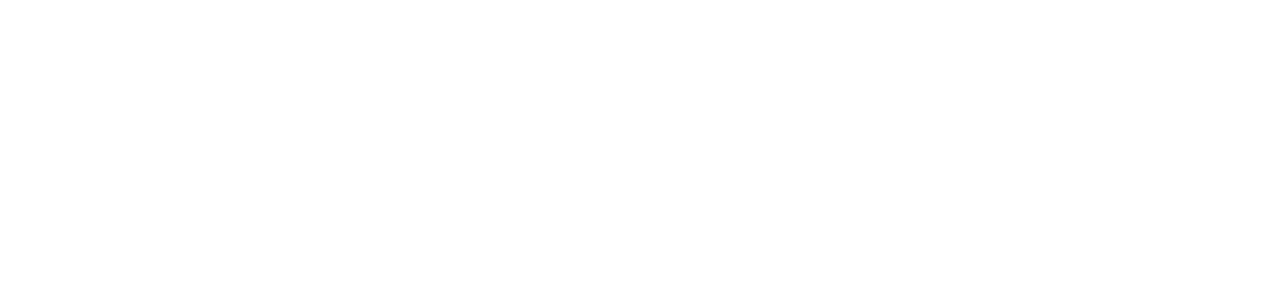
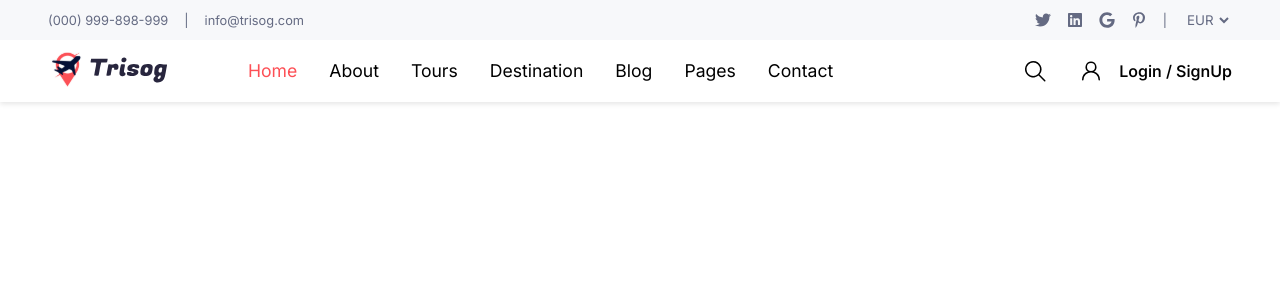
Before and after one commit to ViniciusGR797/trisog, a Next.js app: page /home in a window 1280 px wide. Shown: the top 300 px of the page. Built offline with nearby package versions, Linux system fonts and the light colour scheme.

Commit message:
⛽feat: add header

```diff
--- a/src/components/sections/Header/index.tsx
+++ b/src/components/sections/Header/index.tsx
@@ -0,0 +1,94 @@
+import React from "react";
+import { FaTwitter, FaLinkedin, FaGoogle, FaPinterestP } from "react-icons/fa";
+import { GoSearch, GoPerson } from "react-icons/go";
+import styles from "./styles.module.scss";
+import Image from "next/image";
+import Link from "next/link";
+import { useRouter } from "next/router";
+
+const Header: React.FC = () => {
+  const router = useRouter();
+
+  return (
+    <header className={styles.header}>
+      <div className={styles.contact}>
+        <div className={styles.contactLeft}>
+          <p>(000) 999-898-999</p>
+          <span>|</span>
+          <p>info@trisog.com</p>
+        </div>
+        <div className={styles.contactRight}>
+          <a href="https://x.com" target="_blank" rel="noopener noreferrer">
+            <FaTwitter className={styles.iconSocialMedia} />
+          </a>
+          <a href="https://linkedin.com/" target="_blank" rel="noopener noreferrer">
+            <FaLinkedin className={styles.iconSocialMedia} />
+          </a>
+          <a href="https://google.com" target="_blank" rel="noopener noreferrer">
+            <FaGoogle className={styles.iconSocialMedia} />
+          </a>
+          <a href="https://pinterest.com/" target="_blank" rel="noopener noreferrer">
+            <FaPinterestP className={styles.iconSocialMedia} />
+          </a>
+          <span>|</span>
+          <select className={styles.currencySelect}>
+            <option value="EUR">EUR</option>
+            <option value="USD">USD</option>
+            <option value="BRL">BRL</option>
+          </select>
+        </div>
+      </div>
+
+      <div className={styles.menu}>
+        <Link href="/home">
+          <Image
+            src="/logo.svg"
+            alt="Logo"
+            width={120}
+            height={35}
+            className={styles.logo}
+          />
+        </Link>
+        <nav className={styles.nav}>
+          <ul className={styles.menuBar}>
+            <li className={router.pathname === "/home" ? styles.active : ""}>
+              <Link href="/home">Home</Link>
+            </li>
+            <li className={router.pathname === "/about" ? styles.active : ""}>
+              <Link href="/about">About</Link>
+            </li>
+            <li className={router.pathname === "/tuors" ? styles.active : ""}>
+              <Link href="/tuors">Tours</Link>
+            </li>
+            <li
+              className={
+                router.pathname === "/destination" ? styles.active : ""
+              }
+            >
+              <Link href="/destination">Destination</Link>
+            </li>
+            <li className={router.pathname === "/blog" ? styles.active : ""}>
+              <Link href="/blog">Blog</Link>
+            </li>
+            <li className={router.pathname === "/pages" ? styles.active : ""}>
+              <Link href="/pages">Pages</Link>
+            </li>
+            <li className={router.pathname === "/contact" ? styles.active : ""}>
+              <Link href="/contact">Contact</Link>
+            </li>
+          </ul>
+        </nav>
+
+        <div className={styles.rightIcons}>
+          <GoSearch className={styles.iconMenu} />
+          <Link href="/" className={styles.loginSignup}>
+            <GoPerson className={styles.iconMenu} />
+            <span>Login / SignUp</span>
+          </Link>
+        </div>
+      </div>
+    </header>
+  );
+};
+
+export default Header;
--- a/src/components/sections/Header/styles.module.scss
+++ b/src/components/sections/Header/styles.module.scss
@@ -0,0 +1,138 @@
+.header {
+  position: sticky;
+  top: 0;
+  width: 100%;
+  z-index: 1000;
+
+  display: flex;
+  flex-direction: column;
+  box-shadow: 0 2px 5px rgba(0, 0, 0, 0.1);
+}
+
+.contact {
+  display: flex;
+  justify-content: space-between;
+  padding: 0.7rem 3rem;
+  background-color: var(--secondary-background-color);
+  color: var(--fourth-font-color);
+  font-size: 0.8rem;
+
+  .contactLeft {
+    display: flex;
+    align-items: center;
+    gap: 1rem;
+  }
+
+  .contactRight {
+    display: flex;
+    align-items: center;
+    gap: 1rem;
+
+    a {
+      display: flex;
+      align-items: center;
+
+      .iconSocialMedia {
+        font-size: 1rem;
+
+        &:hover {
+          color: var(--details-color);
+        }
+      }
+    }
+
+    .currencySelect {
+      outline: none;
+      border: none;
+      background-color: var(--secondary-background-color);
+      color: var(--fourth-font-color);
+    }
+  }
+}
+
+.menu {
+  display: flex;
+  flex-direction: row;
+  gap: 4rem;
+  padding: 0.7rem 3rem;
+}
+
+.nav {
+  .menuBar {
+    list-style: none;
+    display: flex;
+    position: relative;
+    padding: 0;
+    margin: 0;
+    overflow: hidden;
+
+    li {
+      display: flex;
+      align-items: center;
+      position: relative;
+      margin: 0 1rem;
+      cursor: pointer;
+
+      a {
+        font-size: 1.1rem;
+        display: block;
+        padding: 0.5rem 0;
+
+        &:hover {
+          text-decoration: none;
+        }
+      }
+
+      &:hover::after {
+        content: "";
+        display: block;
+        height: 4px;
+        background-color: var(--details-color);
+        color: var(--primary-font-color);
+        position: absolute;
+        bottom: 0;
+        left: 0;
+        width: 100%;
+        border-radius: 10px;
+        transition: width 0.5s ease-in-out;
+      }
+
+      &.active a {
+        color: var(--details-color);
+      }
+
+      &:hover::after {
+        animation: expandEffect 0.5s forwards;
+      }
+    }
+  }
+}
+
+@keyframes expandEffect {
+  from {
+    width: 0;
+  }
+  to {
+    width: 100%;
+  }
+}
+
+.rightIcons {
+  display: flex;
+  flex-direction: row;
+  margin-left: auto;
+  gap: 2rem;
+  align-items: center;
+
+  .loginSignup {
+    display: flex;
+    flex-direction: row;
+    align-items: center;
+    gap: 1rem;
+    font-weight: 550;
+  }
+}
+
+.iconMenu {
+  font-size: 1.5rem;
+}
--- a/src/pages/home/index.tsx
+++ b/src/pages/home/index.tsx
@@ -1,5 +1,6 @@
 import Head from "next/head";
 import styles from "./styles.module.scss";
+import Header from "@/components/sections/Header";
 
 export default function Home() {
   return (
@@ -11,7 +12,18 @@
         <link rel="icon" href="/favicon.ico" />
       </Head>
       <main className={styles.main}>
-
+        <Header />
+        {/* <Hero />
+        <SearchBar />
+        <TourMostPopular />
+        <Statistics />
+        <DestinationPopular />
+        <ChooseUs />
+        <Category />
+        <Testimonials />
+        <Updates />
+        <Partnerships />
+        <Footer /> */}
       </main>
     </>
   );
--- a/src/styles/globals.scss
+++ b/src/styles/globals.scss
@@ -16,6 +16,7 @@
   --primary-font-color: #041036;
   --secondary-font-color: #C7C7C7;
   --third-font-color: #CFCFCF;
+  --fourth-font-color: #646A82;
 }
 
 a {
```
Also changed, not shown: public/logo.svg.
